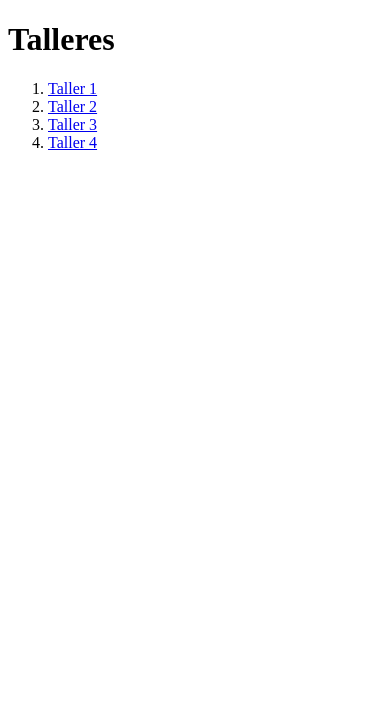
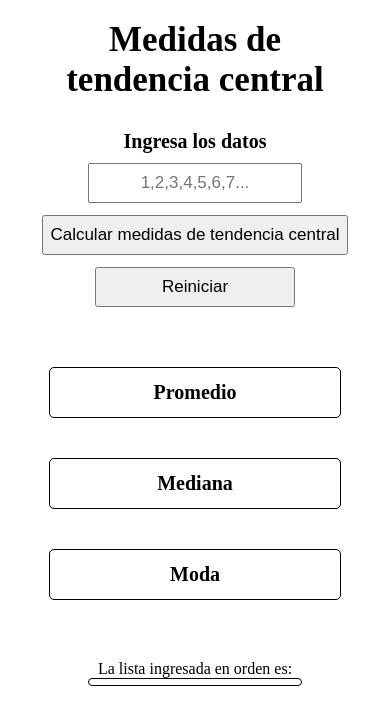
Before and after one commit to davidop97/curso-practico-javascript, a plain HTML site: page index.html in a window 390 px wide. Drawn offline with Linux system fonts and the light colour scheme.

Commit message:
Final medidas de tendencia central

```diff
--- a/estadistica_style.css
+++ b/estadistica_style.css
@@ -88,20 +88,23 @@ button {
     font-size: 1.7rem;
     margin-top: 12px;
     min-height: 40px;
+    min-width: 200px;
 }
 
 footer {
-   font-size: 1.6rem;
+    font-size: 1.6rem;
     width: 20vw;
     min-width: 20vw;
     max-height: 90vh;
+    margin: 0 auto;
+    text-align: center;
+    margin-bottom: 15px;
+}
+footer .descriptor{
     border-radius: 5px;
     border: 1px solid black;
     padding: 3px;
-    margin: 0 auto;
-    text-align: center;
 }
-
 @media (max-width: 800px) {
     .elementos {
         flex-direction: column;
@@ -115,4 +118,7 @@ footer {
     .moda {
         width: 75vw;
     }
+    footer {
+        min-width: 55vw;
+    }
 }
--- a/index.html
+++ b/index.html
@@ -4,32 +4,57 @@
     <meta charset="UTF-8">
     <meta http-equiv="X-UA-Compatible" content="IE=edge">
     <meta name="viewport" content="width=device-width, initial-scale=1.0">
-    <title>Home</title>
+    <title>Medidas de tendencia central</title>
+    <link rel="stylesheet" href="./estadistica_style.css">
 </head>
 <body>
     <header>
-        <h1>
-            Talleres
-        </h1>
+        <h1>Medidas de tendencia central</h1>
     </header>
 
-    <section>
-        <nav>
-            <ol>
-                <li>
-                    <a href="./figuras.html">Taller 1</a>
-                </li>
-                <li>
-                    <a href="./descuentos.html">Taller 2</a>
-                </li>
-                <li>
-                    <a href="./medidas-de-tendencia-central.html">Taller 3</a>
-                </li>
-                <li>
-                    <a href="./salarios.html">Taller 4</a>
-                </li>
-            </ol>
-        </nav>
-    </section>
+    <main>
+
+        <section class="lista">
+            <h2>Ingresa los datos</h2>
+            <form action="">
+                <input type="text" id="InputLista" placeholder="1,2,3,4,5,6,7...">
+                <button type="button" onclick="getpromedio(); getmediana();  getmoda()">
+                    Calcular medidas de tendencia central
+                </button>
+                <button type="submit">
+                    Reiniciar
+                </button>
+            </form>
+        </section>
+
+        <section class="elementos">
+
+            <section class="promedio">
+                <h2>Promedio</h2>
+                <p id="outputPromedio"></p>
+            </section>
+
+            <section class="mediana">
+                <h2>Mediana</h2>
+                <p id="outputMediana"></p>
+            </section>
+
+            <section class="moda">
+                <h2>Moda</h2>
+                <p id="outputModa"></p>
+            </section>
+
+        </section>
+
+    </main>
+
+    <footer>
+        <p>La lista ingresada en orden es:</p>
+        <p class="descriptor" id="outputLista"></p>
+    </footer>
+
+    <script src="./moda.js"></script>
+    <script src="./promedio.js"></script>
+    <script src="./mediana.js"></script>
 </body>
 </html>
```
Also changed, not shown: figuras.html (+0 -5 lines), figuras.js (+8 -4 lines), index2.html (added, +29 -0 lines), medidas-de-tendencia-central.html (deleted, +0 -57 lines).
